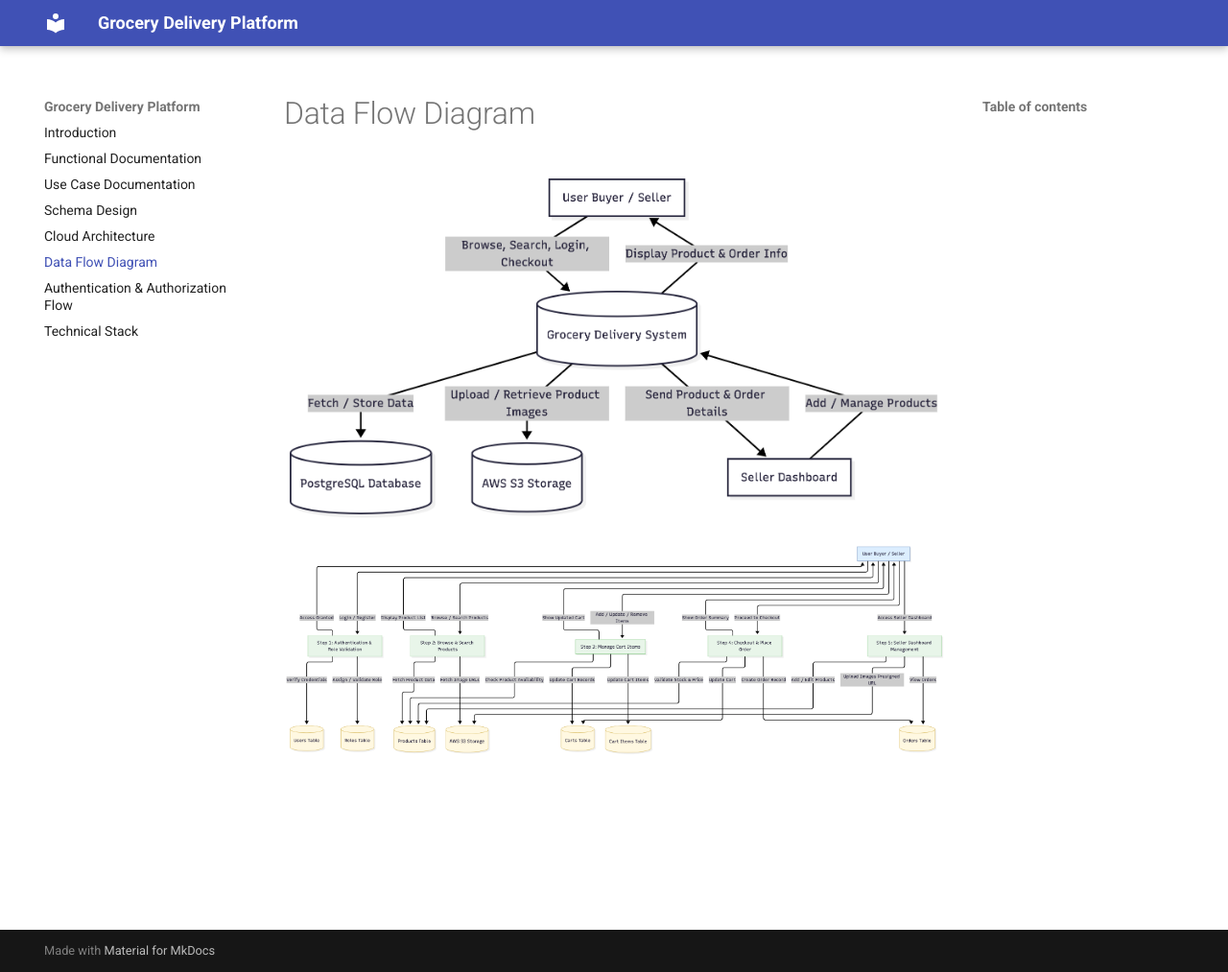
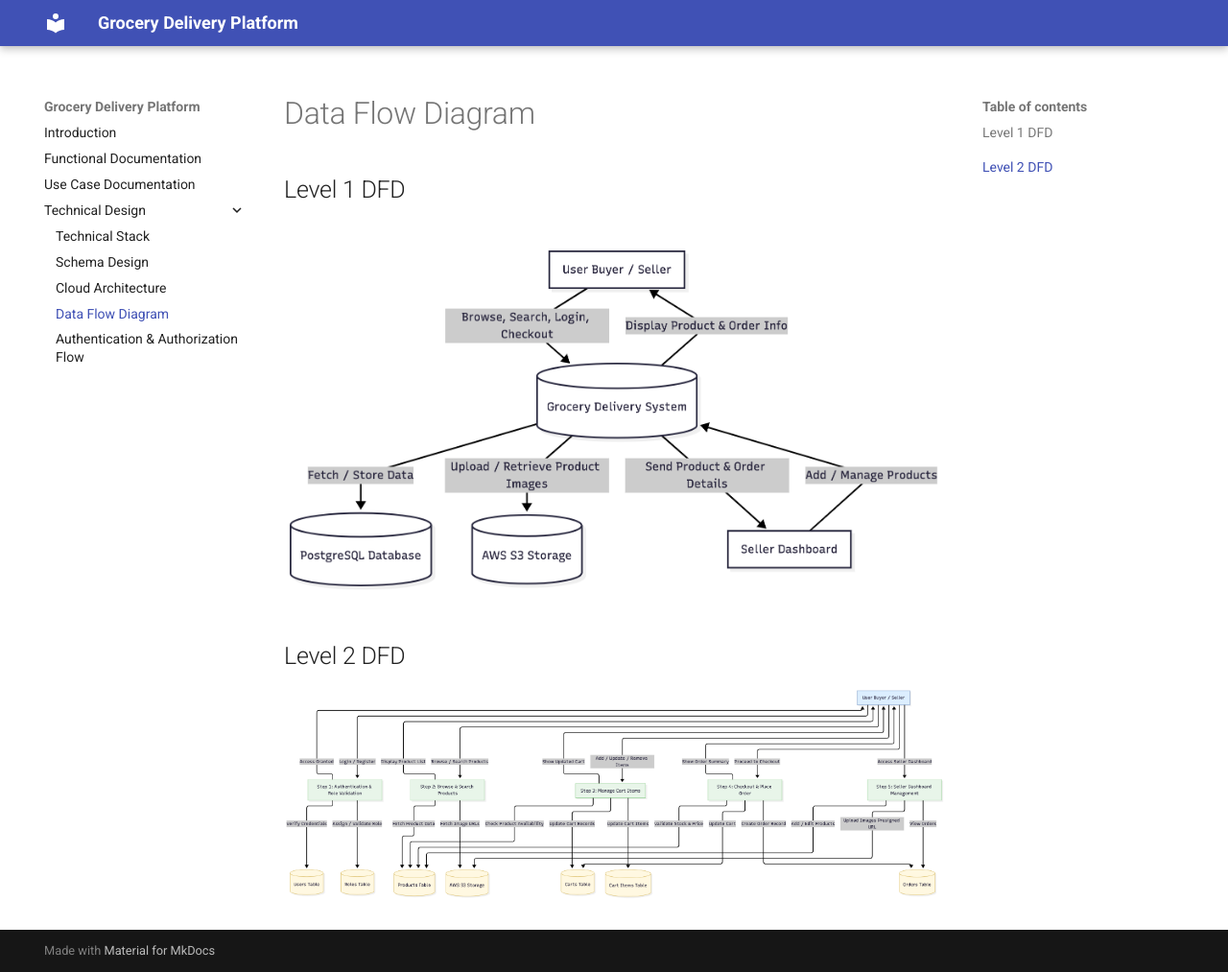
Before and after one commit to lovish-ab/grocery_delivery_docs, an MkDocs documentation site: the page built from docs/data_flow.md, in a window 1280 px wide and 1013 px high. Shown: the whole window at 96% size. Built offline with MkDocs 1.6.1 and Material for MkDocs 9.7.7, drawn with Linux system fonts in a browser that asks for light colours.

Commit message:
Add technical documntation

```diff
--- a/docs/data_flow.md
+++ b/docs/data_flow.md
@@ -1,3 +1,5 @@
+## Level 1 DFD
 ![flow](../assets/flow.png)
 ---
+## Level 2 DFD
 ![flow2](../assets/flow2.png)
--- a/mkdocs.yml
+++ b/mkdocs.yml
@@ -9,11 +9,12 @@ nav:
   - Introduction: index.md
   - Functional Documentation: functional.md
   - Use Case Documentation: usecase.md
-  - Schema Design: schema_design.md
-  - Cloud Architecture: cloud_architecture.md
-  - Data Flow Diagram: data_flow.md
-  - Authentication & Authorization Flow: auth_flow.md
-  - Technical Stack: technical_stack.md
+  - Technical Design:
+      - Technical Stack: technical_stack.md
+      - Schema Design: schema_design.md
+      - Cloud Architecture: cloud_architecture.md
+      - Data Flow Diagram: data_flow.md
+      - Authentication & Authorization Flow: auth_flow.md
 
 
 plugins:
```
